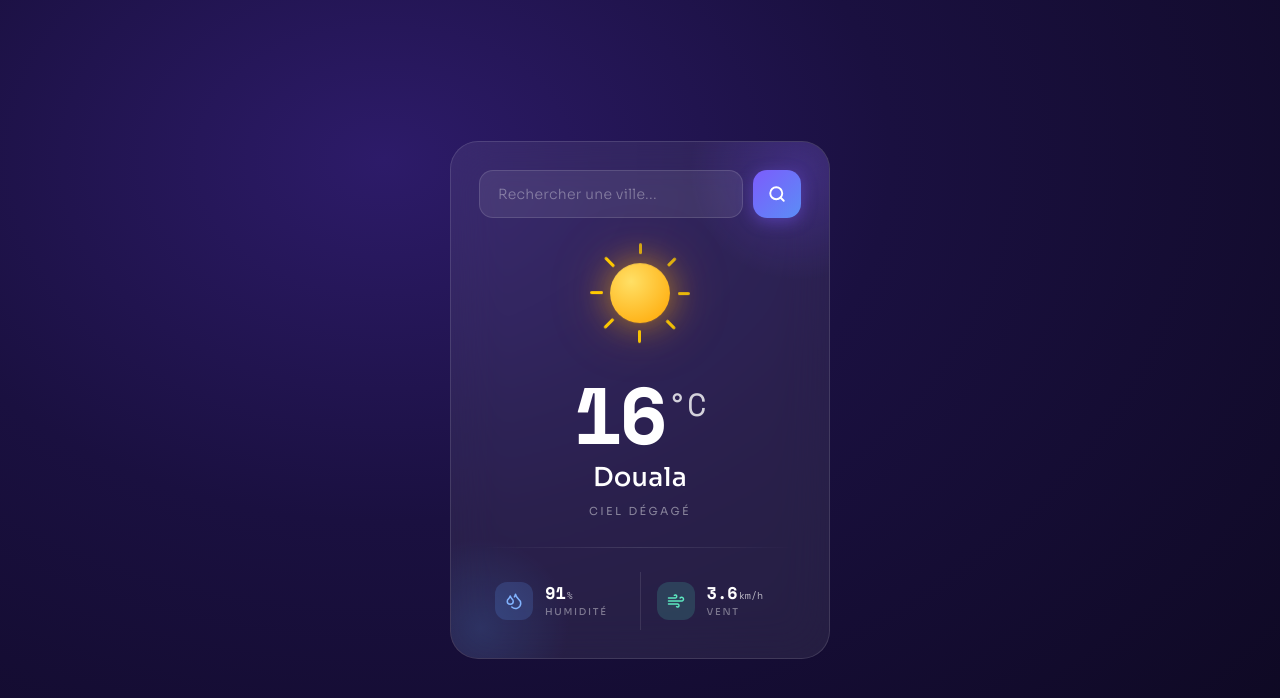
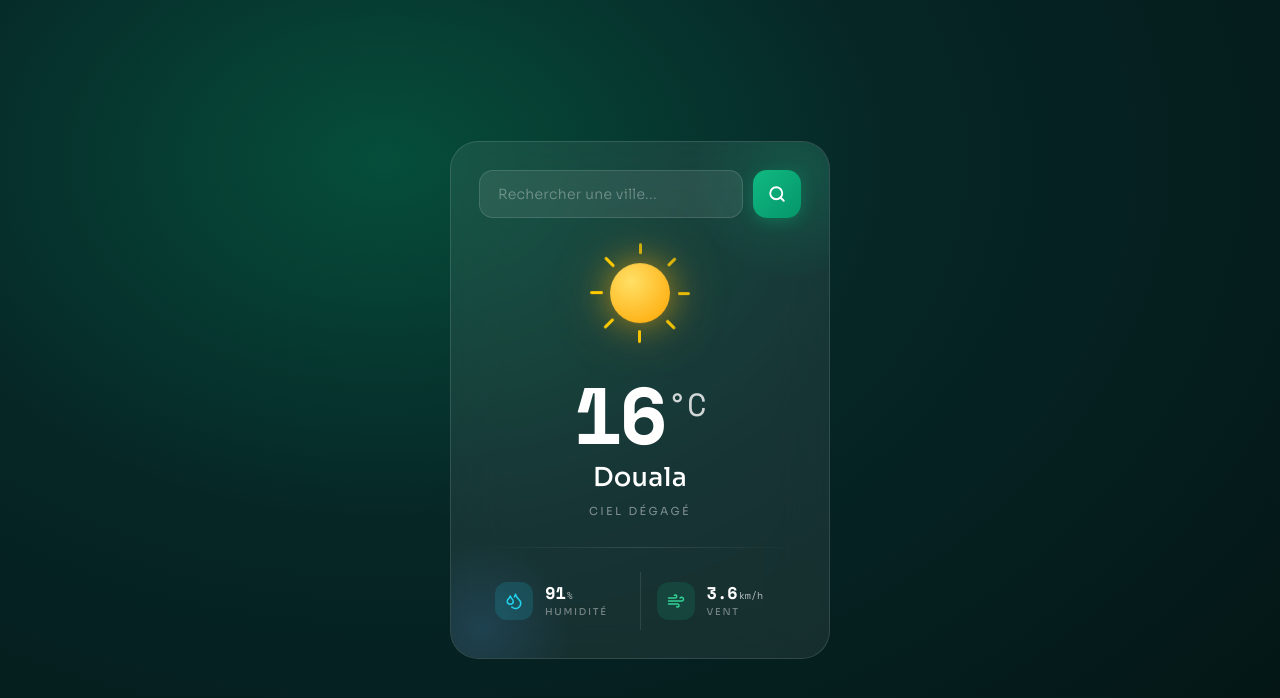
Before and after one commit to nganty237/AppMeteo, a React (Vite) app: page / in a window 1280 px wide. Shown: the top 698 px of the page. Built offline with nearby package versions, Linux system fonts and the light colour scheme.

Commit message:
changement de couleur

```diff
--- a/src/index.css
+++ b/src/index.css
@@ -20,7 +20,7 @@ body {
   margin: 0;
   font-family: 'Sora', sans-serif;
   color: var(--text-primary);
-  background: #0d0820;
+  background: #061a1a;
 }
 
 .weather-body {
@@ -28,7 +28,7 @@ body {
   display: flex;
   align-items: center;
   justify-content: center;
-  background: radial-gradient(ellipse at 30% 20%, #2d1b69 0%, #1a1040 40%, #0d0820 100%);
+  background: radial-gradient(ellipse at 30% 20%, #064e3b 0%, #062626 40%, #041414 100%);
   padding: 2rem;
 }
 
@@ -51,7 +51,7 @@ body {
   position: absolute;
   top: -80px; right: -80px;
   width: 220px; height: 220px;
-  background: radial-gradient(circle, rgba(120,80,255,0.25) 0%, transparent 70%);
+  background: radial-gradient(circle, rgba(16, 185, 129, 0.2) 0%, transparent 70%);
   border-radius: 50%;
   pointer-events: none;
 }
@@ -99,14 +99,14 @@ body {
 
 .w-search-btn {
   width: 48px; height: 48px;
-  background: linear-gradient(135deg, #7c5cfc, #5b8df6);
+  background: linear-gradient(135deg, #10b981, #059669);
   border: none;
   border-radius: 14px;
   display: flex; align-items: center; justify-content: center;
   cursor: pointer;
   transition: transform 0.15s, opacity 0.15s;
   flex-shrink: 0;
-  box-shadow: 0 4px 16px rgba(124,92,252,0.4);
+  box-shadow: 0 4px 16px rgba(16, 185, 129, 0.3);
   color: #fff;
 }
 
@@ -236,8 +236,8 @@ body {
   flex-shrink: 0;
 }
 
-.w-stat-icon.blue { background: rgba(100,160,255,0.18); color: #82b4ff; }
-.w-stat-icon.teal { background: rgba(80,220,180,0.18); color: #5ee8c0; }
+.w-stat-icon.blue { background: rgba(34, 211, 238, 0.15); color: #22d3ee; }
+.w-stat-icon.teal { background: rgba(16, 185, 129, 0.15); color: #34d399; }
 
 .w-stat-val {
   font-family: 'Space Mono', monospace;
```
